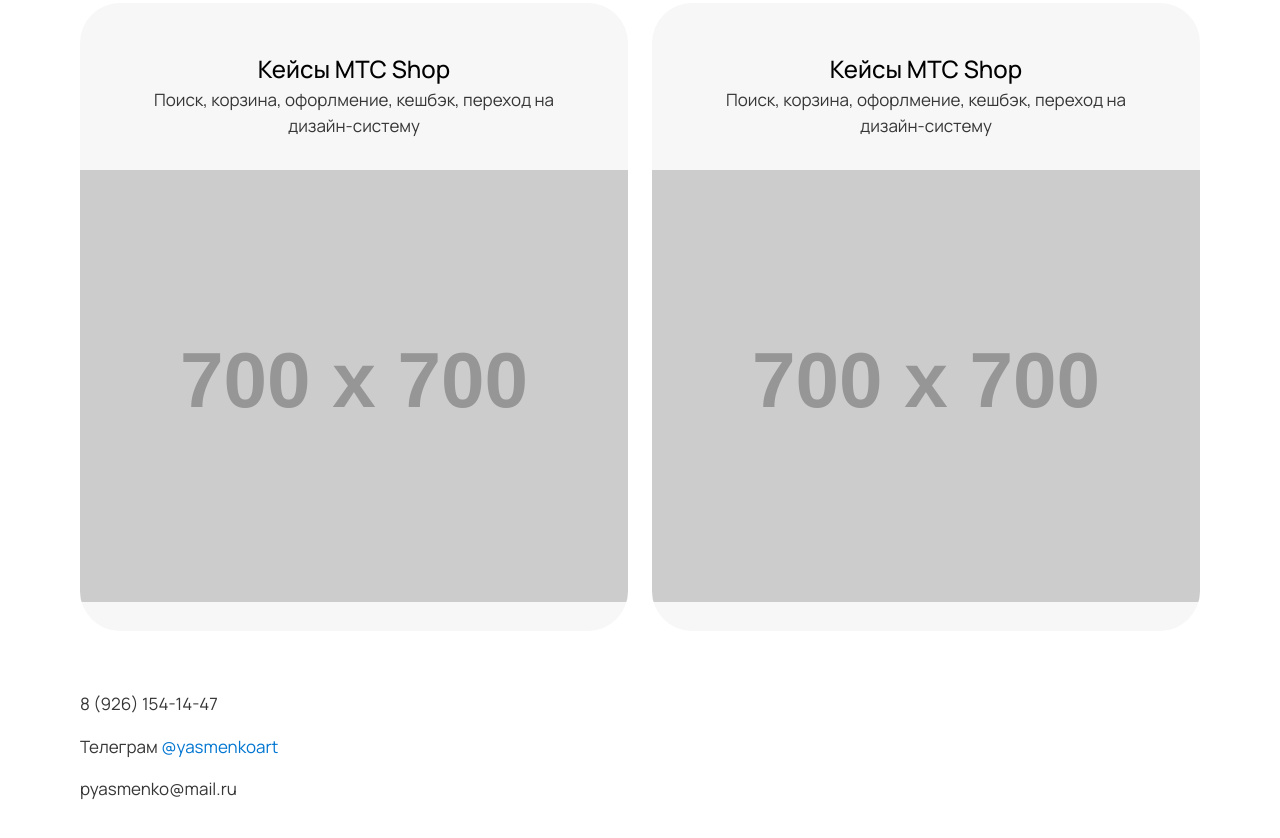
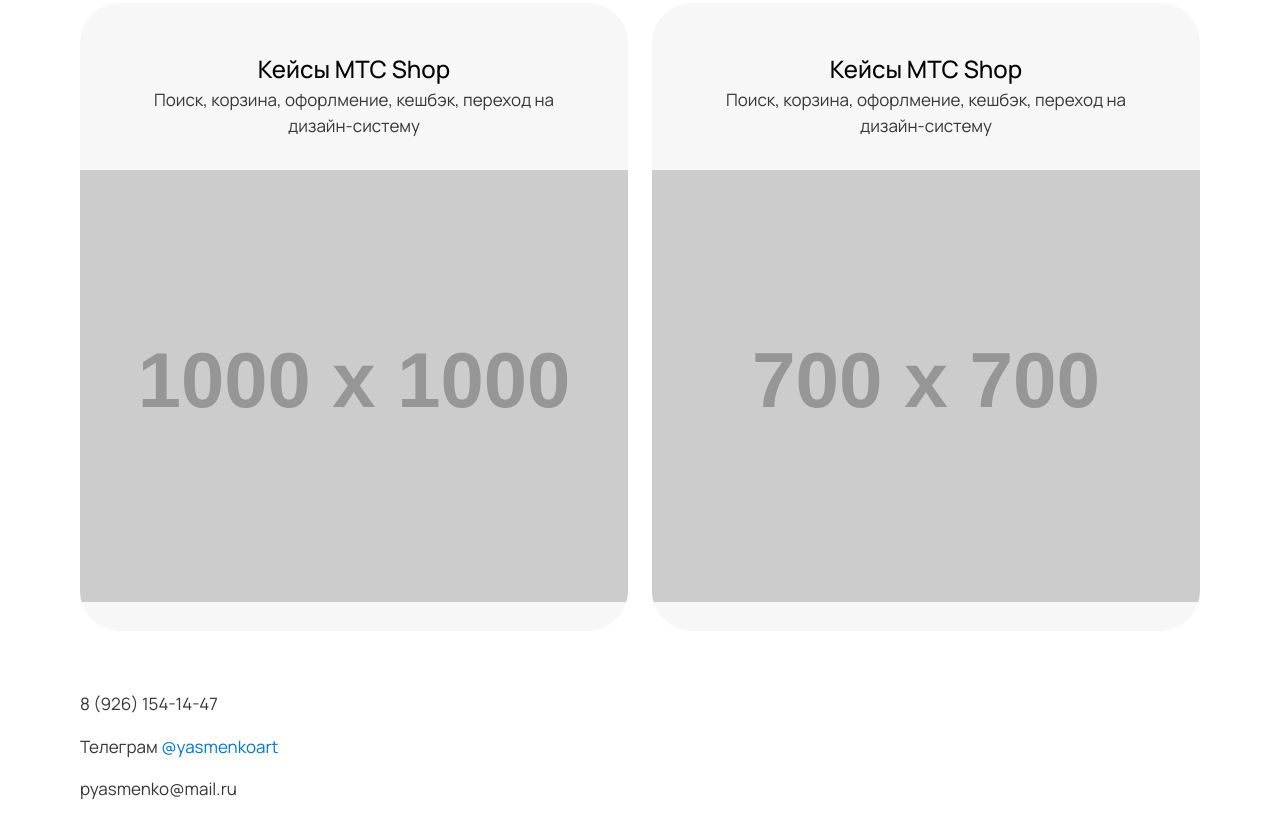
Before and after one commit to pyasmenko88/portfolio01, a plain HTML site: page index.html in a window 1280 px wide. Shown: the part 1054-1892 px from the top of the page. Drawn offline with Linux system fonts and the light colour scheme; placeholder pictures from the web are drawn by us.

Commit message:
Фикс карточек 01

```diff
--- a/index.html
+++ b/index.html
@@ -87,7 +87,7 @@
               <p class="title-mobile">Поиск, корзина, офорлмение, кешбэк, переход на дизайн-систему</p>
             </div>
             <div class="portfolio-card__image">
-              <img src="https://placehold.co/700" alt="Пример работы" loading="lazy" />
+              <img src="https://placehold.co/1000" alt="Пример работы" loading="lazy" />
             </div>
           </article>
           <article class="portfolio-card">
```
